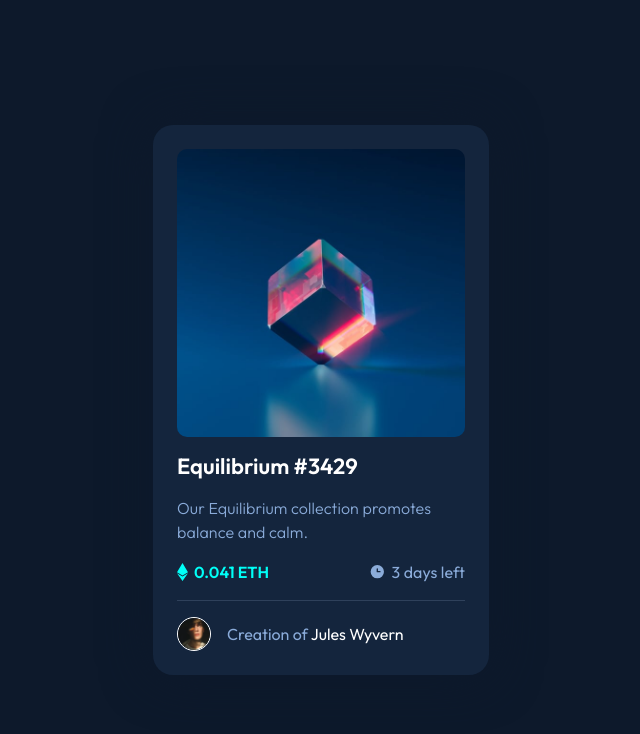
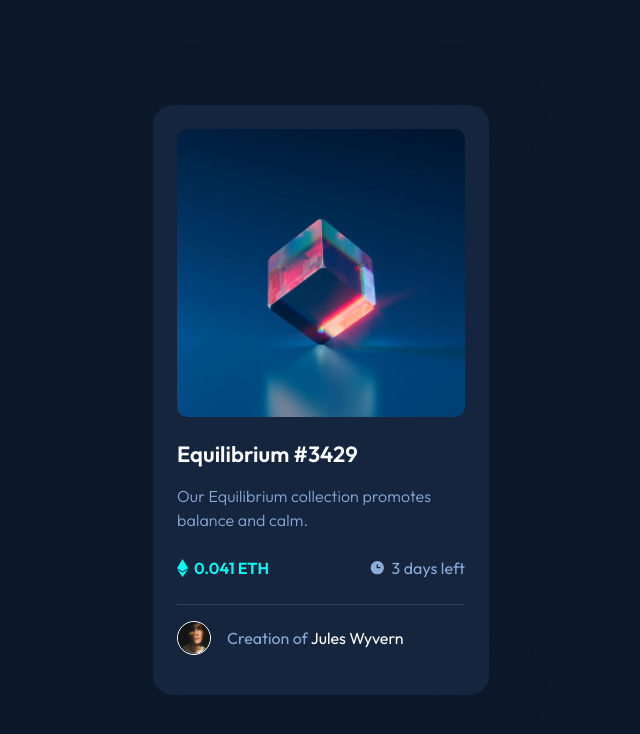
Before and after one commit to thiago-neves/nft-card-component, a plain HTML site: page index.html in a window 1280 px wide. Shown: the whole page, without its empty margins (319-959 px from the left). Drawn offline with Linux system fonts and the light colour scheme.

Commit message:
Padding changed

```diff
--- a/css/style.css
+++ b/css/style.css
@@ -77,9 +77,10 @@ body {
 .card {
   display: flex;
   flex-direction: column;
-  gap: var(--spacing-200);
+  gap: var(--spacing-300);
   padding: var(--spacing-300);
   border-radius: var(--radius-200);
+  padding-bottom: var(--spacing-500);
   background-color: var(--very-dark-blue-card);
   box-shadow: 0 0 50px var(--very-dark-blue-bg);
 }
--- a/index.html
+++ b/index.html
@@ -5,7 +5,7 @@
     <meta name="viewport" content="width=device-width, initial-scale=1.0" />
     <!-- displays site properly based on user's device -->
     <link
-      srel="icon"
+      rel="icon"
       type="image/png"
       sizes="32x32"
       href="./images/favicon-32x32.png"
```
